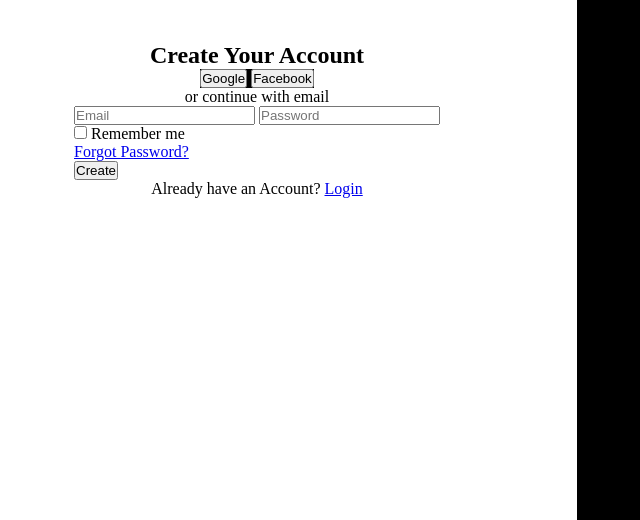
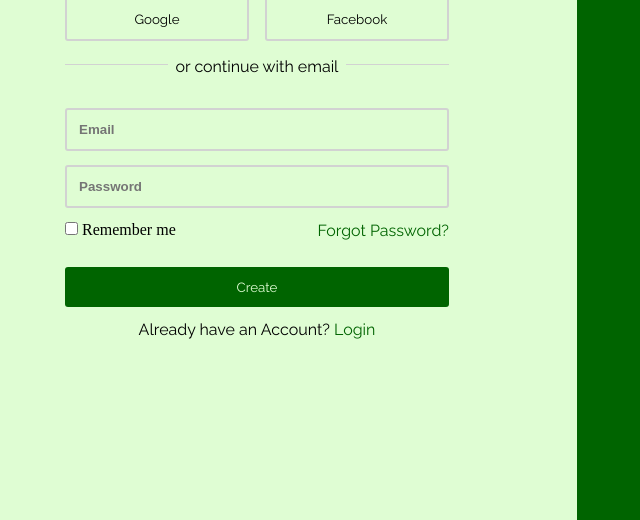
Before and after one commit to ugochukwuuu/E-commerce, a plain HTML site: page e-commerce/registrations.html in a window 1280 px wide. Shown: the part 280-800 px from the top of the page, without its empty margins (63-703 px from the left). Drawn offline with nearby package versions, Linux system fonts and the light colour scheme; a web font is replaced by a local one.

Commit message:
almost done with this page

```diff
--- a/e-commerce/design.css
+++ b/e-commerce/design.css
@@ -1,10 +1,26 @@
-
+@import url('https://fonts.googleapis.com/css2?family=Playfair+Display:ital,wght@0,400..900;1,400..900&family=Raleway:ital,wght@0,100..900;1,100..900&display=swap');
+@import url('https://fonts.googleapis.com/css2?family=Playfair+Display:ital,wght@0,400..900;1,400..900&display=swap');
 *,
 *::before,
 *::after{
     margin:0;
     padding:0;
     box-sizing: border-box;
+}
+:root{
+    --dark-green: #006400;
+    --light-green: #90ee90;
+    --lightest-green: #dffdd3;
+    --white: white;
+    --grey: grey;
+    --egg-white: #d2d2d2;
+}
+a{
+    color: var(--dark-green);
+    text-decoration: none;
+}
+button{
+    cursor: pointer;
 }
 body{
     min-height: 100vh;
@@ -13,6 +29,9 @@ main{
     display: flex;
     flex-direction: row;
 }
+a,p,button{
+    font-family: "Raleway", sans-serif;
+}
 .left-div{
     display: flex;
     flex-direction: column;
@@ -20,12 +39,91 @@ main{
     justify-content: center;
     min-height: 100vh;
     flex: 1;
+    background-color: var(--lightest-green)
 }
 .right-div{
-    background-color: black;
+    background-color: var(--dark-green);
     height: 100vh;
     flex: 1;
 }
+.enroll{
+    flex-basis: 50%;
+    padding: .5em 0;
+}
+.ld-wrapper{
+    width: 60%;
+    display: flex;
+    flex-direction: column;
+    align-items: center;
+    justify-content: center;
+}
+.ld-wrapper h2{
+    font-size: 2em;
+    font-family: "Playfair Display", serif;
+    line-height: 3em;
+}
 .tech-companies-wrapper{
-    background-color: black;
+    width: 100%;
+    display: flex;
+    gap: 1em;
+    align-items: center;
+    justify-content: center;
+    margin-bottom: 1em;
 }
+.email-form{
+    width: 100%;
+    text-align: center;
+}
+.line-text{
+    display: flex;
+    gap: .5em;
+    align-items: center;
+    flex-direction: row;
+    margin-bottom: 2em;
+}
+.line-text span{
+    /* width: 100%; */
+    flex: 1;
+    display: inline-block;
+    margin-bottom: 5px;
+    border-bottom: 1px solid var(--egg-white);
+    /* background-color: black; */
+}
+.ef-input{
+    display: flex;
+    gap: .85em;
+    flex-direction: column;
+    margin-bottom: .85em;
+}
+.ef-input input{
+    font-weight: bold;
+}
+.ef-input input,.create,.tech-companies-wrapper button{
+    padding: .9em ;
+}
+.ef-row2{
+    display: flex;
+    justify-content: space-between;
+    margin-bottom: 1.65em;
+}
+.ef-row2 input{
+    accent-color: var(--dark-green);
+}
+button,input{
+    background-color: transparent;
+    border: 2px solid var(--egg-white);
+    border-radius: 3px;
+}
+.create{
+    width: 100%;
+    margin-bottom: 1em;
+    background-color: var(--dark-green);
+    color: var(--lightest-green);
+    border: none;
+}
+.ef-input input:focus{
+    border: none;
+    outline: 2px solid var(--dark-green);
+    /* background-color: var(--light-green); */
+    color: var(--dark-green);
+}
--- a/e-commerce/registrations.html
+++ b/e-commerce/registrations.html
@@ -10,15 +10,22 @@
 <body>
     <main>
         <div class="left-div">
-            <h2>Create Your Account</h2>
+            <div class="ld-wrapper">
+                <h2>Create Your Account✨</h2>
                 <div class="tech-companies-wrapper">
                     <button class="enroll">Google</button>
                     <button class="enroll">Facebook</button>
                 </div>
+                <div class="email-form">
+                    <div class="line-text">
+                        <span></span>
                         <p>or continue with email</p>
-            <div class="email-form">
+                        <span></span>
+                    </div>
+                    <div class="ef-input">
                     <input type="email" placeholder="Email">
                     <input type="password" placeholder="Password">
+                </div>
                     <div class="ef-row2">
                         <div class="remember-me">
                             <input type="checkbox" name="remember" id="remember">
@@ -30,6 +37,7 @@
                 </div>
                 <p class="login">Already have an Account? <a href="#">Login</a></p>
             </div>
+        </div>
         <div class="right-div">
 
         </div>
```
Also changed, not shown: e-commerce/Assets/googleIcon.png (added). Lines whose indentation alone changed are shown as unchanged.
